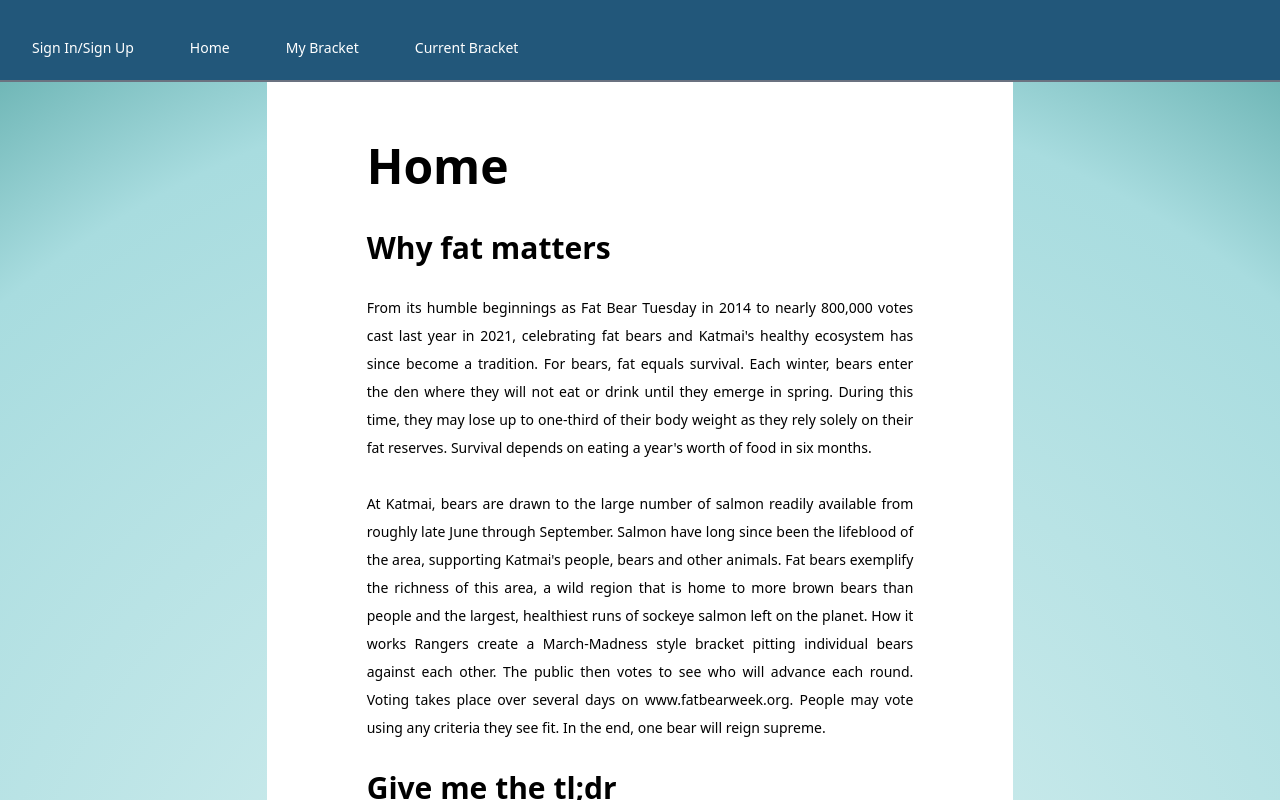
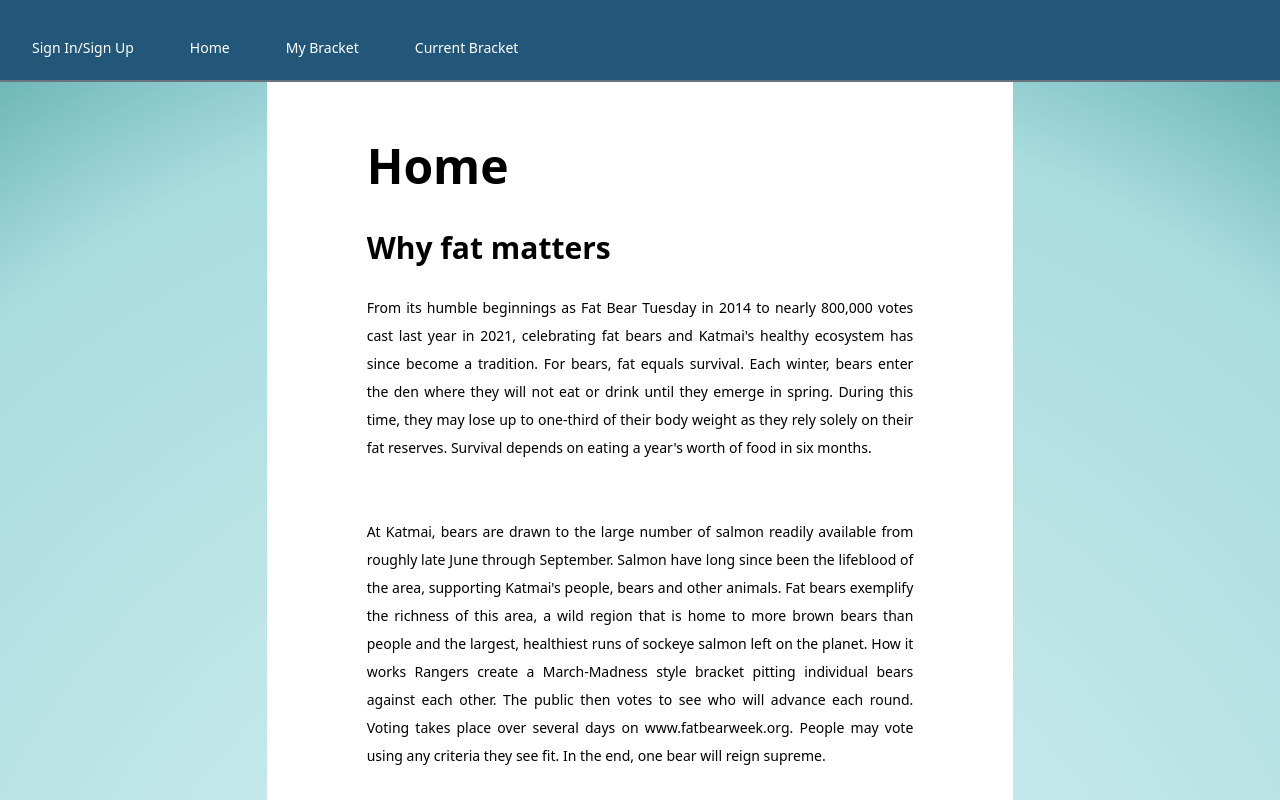
Before and after one commit to KatMai-Fantasy-League/katmaiFantasyLeague, a React app: page /home in a window 1280 px wide. Shown: the top 800 px of the page. Built offline with nearby package versions, Linux system fonts and the light colour scheme.

Commit message:
merged javi changes, updated pblocks

```diff
--- a/client/components/pages/Home.jsx
+++ b/client/components/pages/Home.jsx
@@ -14,43 +14,52 @@ function Home() {
       <h2 className='text-5xl font-bold'>Home</h2>
       <br />
       <br />
-      <p className='leading-7 text-justify'>
+      <div className='leading-7 text-justify'>
         <h3 className='text-3xl font-bold'>Why fat matters</h3>
         <br />
-        From its humble beginnings as Fat Bear Tuesday in 2014 to nearly 800,000
-        votes cast last year in 2021, celebrating fat bears and Katmai's healthy
-        ecosystem has since become a tradition. For bears, fat equals survival.
-        Each winter, bears enter the den where they will not eat or drink until
-        they emerge in spring. During this time, they may lose up to one-third
-        of their body weight as they rely solely on their fat reserves. Survival
-        depends on eating a year's worth of food in six months.
+        <p>
+          From its humble beginnings as Fat Bear Tuesday in 2014 to nearly
+          800,000 votes cast last year in 2021, celebrating fat bears and
+          Katmai's healthy ecosystem has since become a tradition. For bears,
+          fat equals survival. Each winter, bears enter the den where they will
+          not eat or drink until they emerge in spring. During this time, they
+          may lose up to one-third of their body weight as they rely solely on
+          their fat reserves. Survival depends on eating a year's worth of food
+          in six months.
+        </p>
         <br />
         <br />
+        <p>
           At Katmai, bears are drawn to the large number of salmon readily
           available from roughly late June through September. Salmon have long
-        since been the lifeblood of the area, supporting Katmai's people, bears
-        and other animals. Fat bears exemplify the richness of this area, a wild
-        region that is home to more brown bears than people and the largest,
-        healthiest runs of sockeye salmon left on the planet. How it works
-        Rangers create a March-Madness style bracket pitting individual bears
-        against each other. The public then votes to see who will advance each
-        round. Voting takes place over several days on www.fatbearweek.org.
-        People may vote using any criteria they see fit. In the end, one bear
-        will reign supreme.
+          since been the lifeblood of the area, supporting Katmai's people,
+          bears and other animals. Fat bears exemplify the richness of this
+          area, a wild region that is home to more brown bears than people and
+          the largest, healthiest runs of sockeye salmon left on the planet. How
+          it works Rangers create a March-Madness style bracket pitting
+          individual bears against each other. The public then votes to see who
+          will advance each round. Voting takes place over several days on
+          www.fatbearweek.org. People may vote using any criteria they see fit.
+          In the end, one bear will reign supreme.
+        </p>
         <br />
         <br />
         <h3 className='text-3xl font-bold'>Give me the tl;dr</h3>
         <br />
+        <p>
           Rangers create a march-madness style bracket pitting individual bears
           against each other. The public then votes to see who will advance each
           round. Voting takes place over several days on www.fatbearweek.org.
+        </p>
         <br />
         <br />
+        <p>
           And now...you can create your own Katmai Fat Bear Fantasy Brackets{' '}
+        </p>
         <span className='text-2xl'>*Mind Explosions*</span>
         <br />
         <br />
-      </p>
+      </div>
       <h3 className='text-3xl font-bold'>Show me the bears!</h3>
       <br />
       <br />
```
Also changed, not shown: 1 other file (tests, documents, lock files or other folders). Lines whose indentation alone changed are shown as unchanged.
